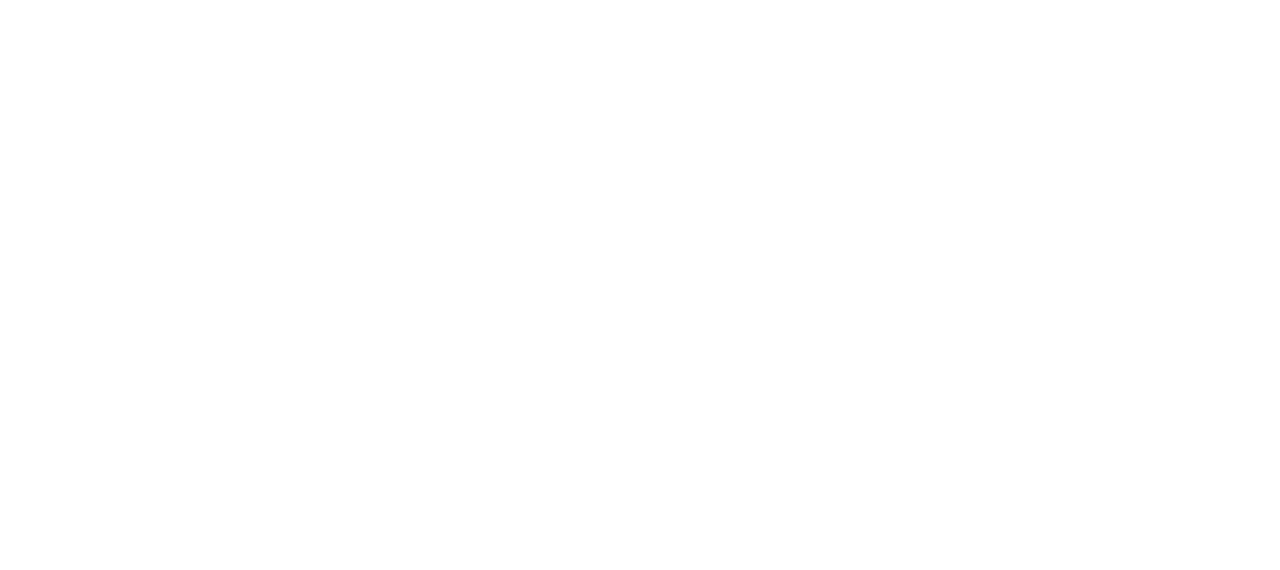
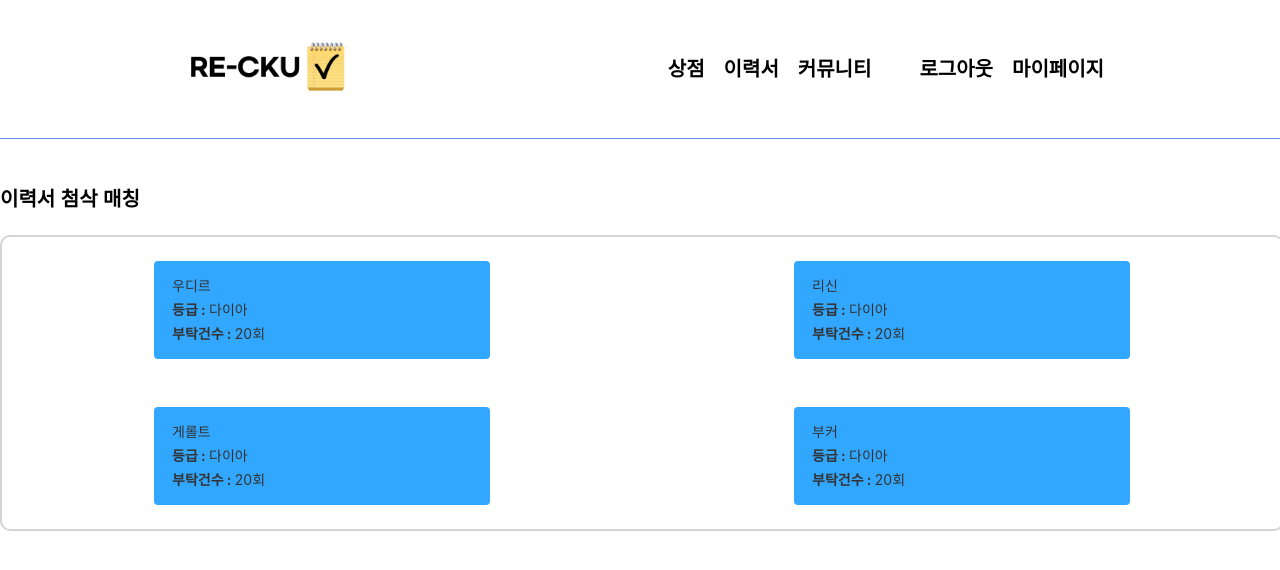
Before and after one commit to ystgd07/RE-CKU, a React (Create React App) app in the folder frontend/: page /match in a window 1280 px wide. Before the commit this address had no page. Shown: the top 570 px of the page. Built offline with nearby package versions, Linux system fonts and the light colour scheme; sample sign-in values are in the browser's storage.

Commit message:
이력서 첨삭 제작중

```diff
--- a/frontend/src/Router.tsx
+++ b/frontend/src/Router.tsx
@@ -12,8 +12,10 @@ import Err404 from 'pages/NotFound';
 import Admin from 'pages/Admin';
 import Resume from 'pages/Resume';
 import Loading from 'pages/Loading';
+import Match from 'pages/Match';
 import AdminUser from 'components/Admin/AdminUser';
 import AdminContent from 'components/Admin/AdminContent';
+import MatchModal from 'components/MatchModal/index';
 const Router = () => {
     const isLogined = localStorage.getItem('accessToken') ? true : false;
     const isAdmin = localStorage.getItem('isAdmin') ? true : false;
@@ -29,6 +31,21 @@ const Router = () => {
                                     <Route path="user" element={<AdminUser />} />
                                     <Route path="content" element={<AdminContent />} />
                                 </Route>
+                                <Route path="/" element={<Main />} />
+                                <Route path="/resume/list" element={<ResumeList />} />
+                                <Route path="/resume/:id" element={<Resume />} />
+                                <Route path="/resume/:id/edit" element={<ResumeEdit />} />
+                                {/* <Route path="/post/:postId" element={<Post />} /> */}
+                                {/* <Route path="/post/:postId/edit" element={<PostCreate />} /> */}
+                                {/* <Route path="/post/create" element={<PostCreate />} /> */}
+                                <Route path="/profile" element={<Profile />} />
+                                <Route path="/login" element={<Navigate replace to="/" />} />
+                                <Route path="/find-pw" element={<Navigate replace to="/" />} />
+                                <Route path="/join" element={<Navigate replace to="/" />} />
+
+                                <Route path="/loading" element={<Loading />} />
+                                <Route path="/match" element={<Match />} />
+                                <Route path="/*" element={<Err404 />} />
                             </>
                         ) : (
                             <>
--- /dev/null
+++ b/frontend/src/pages/Match/index.css
@@ -0,0 +1,29 @@
+[class~='ant-col'] {
+    background: transparent;
+    border: 0;
+    display: flex;
+    justify-content: space-around;
+}
+
+[class~='ant-col'] > div {
+    /* height: 300px; */
+    width: 40vh;
+    font-size: 14px;
+    /* line-height: 120px; */
+    background: #0092ff;
+    border-radius: 4px;
+    margin: 3vh;
+    padding: 1vh;
+}
+
+[class~='ant-col'] > div > div > p {
+    margin: 10px;
+    text-align: start;
+}
+
+pre.demo-code {
+    direction: ltr;
+}
+.ant-col {
+    padding: 0;
+}
--- /dev/null
+++ b/frontend/src/pages/Match/index.tsx
@@ -0,0 +1,140 @@
+import React, { useState, useEffect } from 'react';
+import { Col, Row, Slider, Modal, List } from 'antd';
+import axios from 'axios';
+import * as S from './style';
+import './index.css';
+import Header from 'components/Header';
+import { Outlet } from 'react-router-dom';
+import { Link } from 'react-router-dom';
+
+interface data {
+    id: number;
+    userName: string;
+    point: number;
+}
+const Match = () => {
+    const [modalIdContent, setModalIdContent] = useState<number | string>();
+    const [modalUserNameContent, setModalUserNameContent] = useState<number | string>('');
+    const [modalPointContent, setModalPointContent] = useState<number | string>();
+    const [modalOpen, setModalOpen] = useState(false);
+
+    const onClickModal = async (data: data) => {
+        const id = data.id;
+        const userName = data.userName;
+        const point = data.point;
+
+        setModalIdContent(id);
+        setModalUserNameContent(userName);
+        setModalPointContent(point);
+
+        setModalOpen(true);
+    };
+
+    const user = [
+        {
+            id: 1,
+            userName: '우디르',
+            point: 500,
+        },
+        {
+            id: 2,
+            userName: '리신',
+            point: 600,
+        },
+        {
+            id: 3,
+            userName: '게롤트',
+            point: 700,
+        },
+        {
+            id: 4,
+            userName: '부커',
+            point: 800,
+        },
+    ];
+    return (
+        <>
+            <Header />
+            <h1>이력서 첨삭 매칭</h1>
+            <S.MobileDiv>
+                <Row gutter={[0, 0]}>
+                    {user.map((data: any) => (
+                        <>
+                            <Col span={12} key={data.id}>
+                                <div onClick={() => onClickModal(data)}>
+                                    <div>
+                                        {/* <Link to="/match/modal"> */}
+                                        <p>{data.userName}</p>
+                                        <p>
+                                            <strong>등급 : </strong>다이아
+                                        </p>
+                                        <p>
+                                            <strong>부탁건수 : </strong>20회
+                                        </p>
+                                        {/* </Link> */}
+                                    </div>
+                                </div>
+                            </Col>
+                        </>
+                    ))}
+                    <Outlet />
+                    <Modal
+                        title={<h1>{modalUserNameContent}</h1>}
+                        centered
+                        cancelText="싫어요"
+                        okText={`부탁할래요(point)`}
+                        open={modalOpen}
+                        onOk={() => setModalOpen(false)}
+                        onCancel={() => setModalOpen(false)}
+                    >
+                        <hr />
+                        <p>
+                            <strong>{modalUserNameContent}</strong>님께 이력서 첨삭 부탁하기
+                        </p>
+                        <p>
+                            <strong>등급 : </strong>다이아
+                        </p>
+                        <p>
+                            <strong>부탁건수 : </strong>20회
+                        </p>
+                    </Modal>
+                    {/* <List
+                        grid={{ gutter: 16, column: 12 }}
+                        dataSource={user}
+                        renderItem={user => (
+                            <List.Item>
+                                <Col span={12} key={user.id}>
+                                    <div onClick={() => onClickModal(user)}>
+                                        <div>{user.id}</div>
+                                    </div>
+                                </Col>
+                                <Modal
+                                    title={<h1>{user.id}</h1>}
+                                    centered
+                                    cancelText="싫어요"
+                                    okText={`부탁할래요(${user.point}point)`}
+                                    open={modalOpen}
+                                    onOk={() => setModalOpen(false)}
+                                    onCancel={() => setModalOpen(false)}
+                                >
+                                    <hr />
+                                    <p>
+                                        <strong>{user.userName}</strong>님께 이력서 첨삭 부탁하기
+                                    </p>
+                                    <p>
+                                        <strong>등급 : </strong>다이아
+                                    </p>
+                                    <p>
+                                        <strong>부탁건수 : </strong>20회
+                                    </p>
+                                </Modal>
+                            </List.Item>
+                        )}
+                    /> */}
+                </Row>
+            </S.MobileDiv>
+        </>
+    );
+};
+
+export default Match;
--- /dev/null
+++ b/frontend/src/pages/Match/style.tsx
@@ -0,0 +1,15 @@
+import styled from '@emotion/styled';
+
+export const MobileDiv = styled.div`
+    display: flex;
+    flex-direction: row;
+    width: 100%;
+    justify-content: center;
+    max-width: 1280px;
+    margin: 2% auto 0;
+    text-align: center;
+    align-items: center;
+    opacity: 0.8;
+    border-radius: 10px;
+    border: 2px solid #c9cacc;
+`;
```
Also changed, not shown: frontend/src/components/MatchModal/index.tsx (added, +54 -0 lines).
